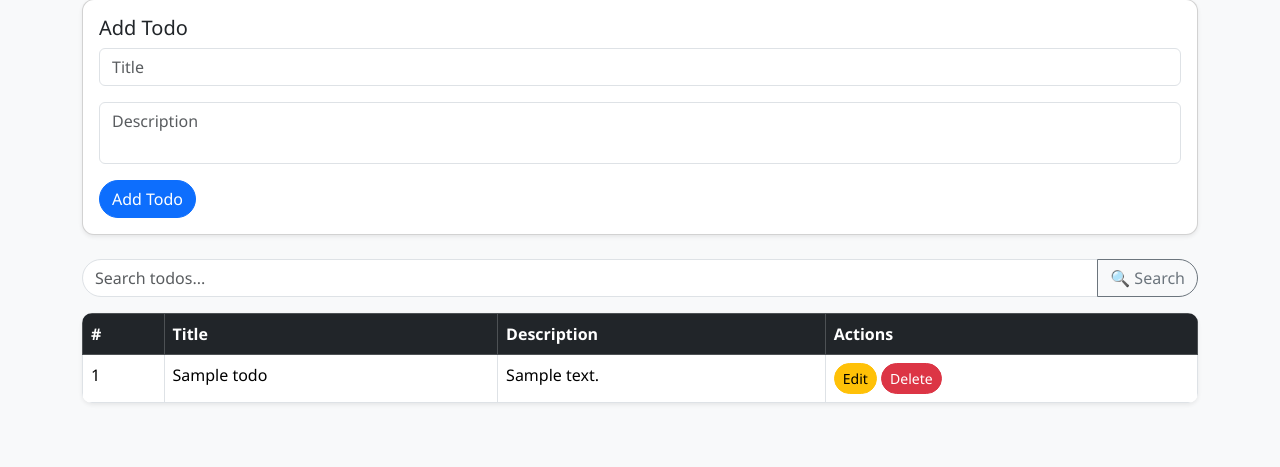
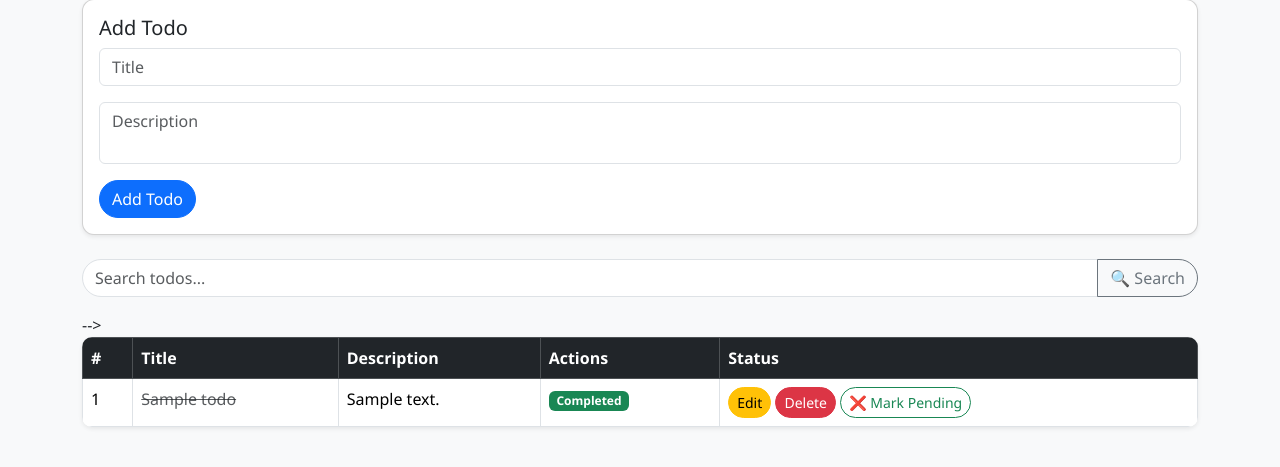
Before and after one commit to satyamkr3103/todo, a Flask app: page / in a window 1280 px wide. Shown: the part 81-548 px from the top of the page. Run offline with Flask 3, Linux system fonts and the light colour scheme; tables that the repository leaves empty hold one stand-in row (values such as "Sample post").

Commit message:
Phase 2.3: added task completion status

```diff
--- a/app.py
+++ b/app.py
@@ -2,7 +2,7 @@ import os
 from flask import Flask , render_template , request ,redirect # type: ignore
 from flask_sqlalchemy import SQLAlchemy # pyright: ignore[reportMissingImports]
 from datetime import datetime
-from sqlalchemy import or_
+from sqlalchemy import or_ # type: ignore
 BASE_DIR = os.path.abspath(os.path.dirname(__file__))
 
 app = Flask(__name__,template_folder=os.path.join(BASE_DIR,"templates"))
@@ -15,6 +15,7 @@ class Todo(db.Model):
     sno = db.Column(db.Integer,primary_key = True)
     title = db.Column(db.String(200),nullable = False)
     desc = db.Column(db.String(500),nullable = False)
+    completed = db.Column(db.Boolean,default=False)
     date_created = db.Column(db.DateTime,default = datetime.utcnow)
 
     def __repr__(self) -> str:
@@ -61,6 +62,14 @@ def delete(sno):
     db.session.commit()
     return redirect('/')
 
+@app.route("/toggle/<int:sno>")
+def toggle(sno):
+    todo = Todo.query.filter_by(sno=sno).first()
+    if todo:
+        todo.completed = not todo.completed
+        db.session.commit()
+    return redirect("/")
+
 @app.route('/update/<int:sno>',methods=['GET','POST'])
 def update(sno):
     todo = Todo.query.filter_by(sno=sno).first()
--- a/templates/index.html
+++ b/templates/index.html
@@ -38,8 +38,8 @@
   No todos yet 👀
   {% endif %}
 </p>
-<p class="text-muted text-center">No todos yet 👀</p>
-{% else %}
+<!-- <p class="text-muted text-center">No todos yet 👀</p>
+{% else %} -->
 <table class="table table-bordered table-hover bg-white shadow-sm">
   <thead class="table-dark">
     <tr>
@@ -47,17 +47,40 @@
       <th>Title</th>
       <th>Description</th>
       <th>Actions</th>
+      <th>Status</th>
     </tr>
   </thead>
   <tbody>
     {% for todo in allTodo %}
     <tr>
       <td>{{ loop.index }}</td>
-      <td>{{ todo.title }}</td>
+      <td>
+        {% if todo.completed %}
+        <span class="text-decoration-line-through text-muted">
+          {{ todo.title }}
+        </span>
+        {% else %}
+        {{ todo.title }}
+        {% endif %}
+      </td>
       <td>{{ todo.desc }}</td>
+      <td>
+        {% if todo.completed %}
+        <span class="badge bg-success">Completed</span>
+        {% else %}
+        <span class="badge bg-warning text-dark">Pending</span>
+        {% endif %}
+      </td>
       <td>
         <a href="/update/{{ todo.sno }}" class="btn btn-sm btn-warning">Edit</a>
         <a href="/delete{{ todo.sno }}" class="btn btn-sm btn-danger">Delete</a>
+        <a href="/toggle/{{ todo.sno }}" class="btn btn-sm btn-outline-success">
+          {% if todo.completed %}
+          ❌ Mark Pending
+          {% else %}
+          ✅ Mark Done
+          {% endif %}
+        </a>
       </td>
     </tr>
     {% endfor %}
```
Also changed, not shown: todo.db (added).
